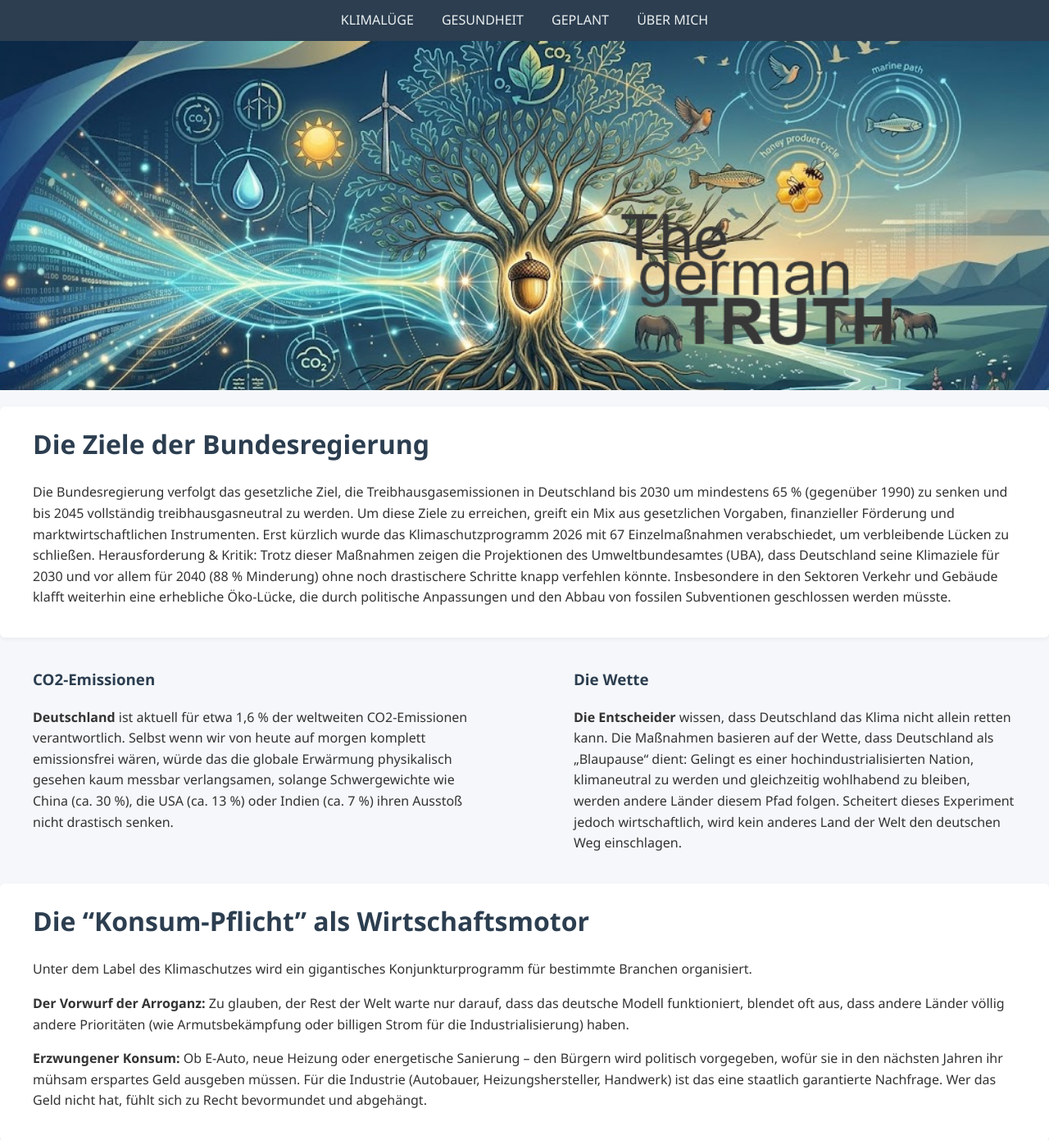
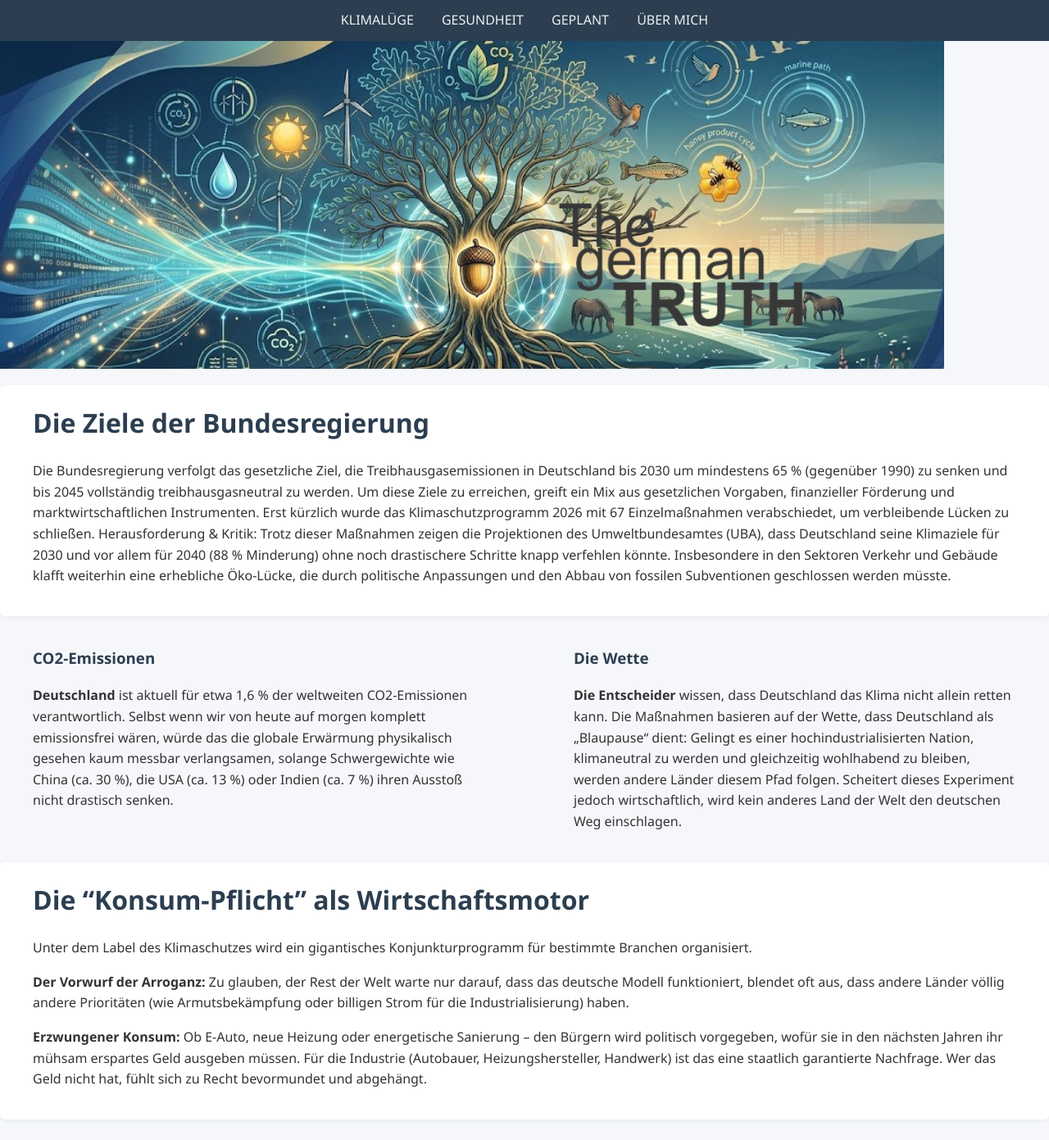
Before and after one commit to TheGermanTruth/TheGermanTruth, a Jekyll site: the page built from index.md, in a window 1280 px wide and 1400 px high. Shown: the top 1391 px of the window at 82% size. Built offline with Jekyll 4.4.1, drawn with Linux system fonts in a browser that asks for light colours.

Commit message:
Update style.css

```diff
--- a/assets/style.css
+++ b/assets/style.css
@@ -30,8 +30,8 @@ nav a:hover {
 
 /* ===== Banner ===== */
 .banner img {
-  width: 100%;
-  height: auto;
+  width: 90%;
+  height: 400px;
   display: block;
 }
 
```
